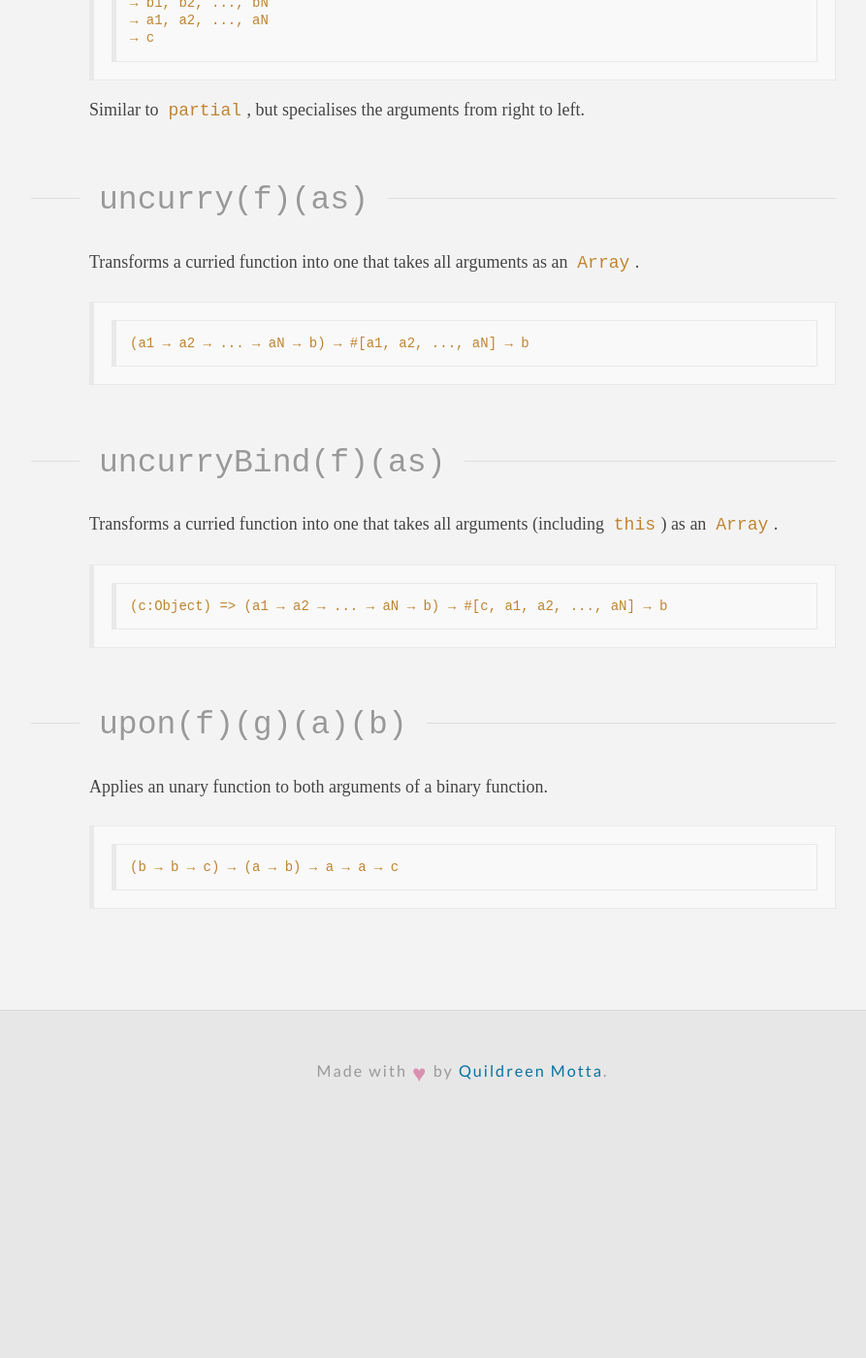
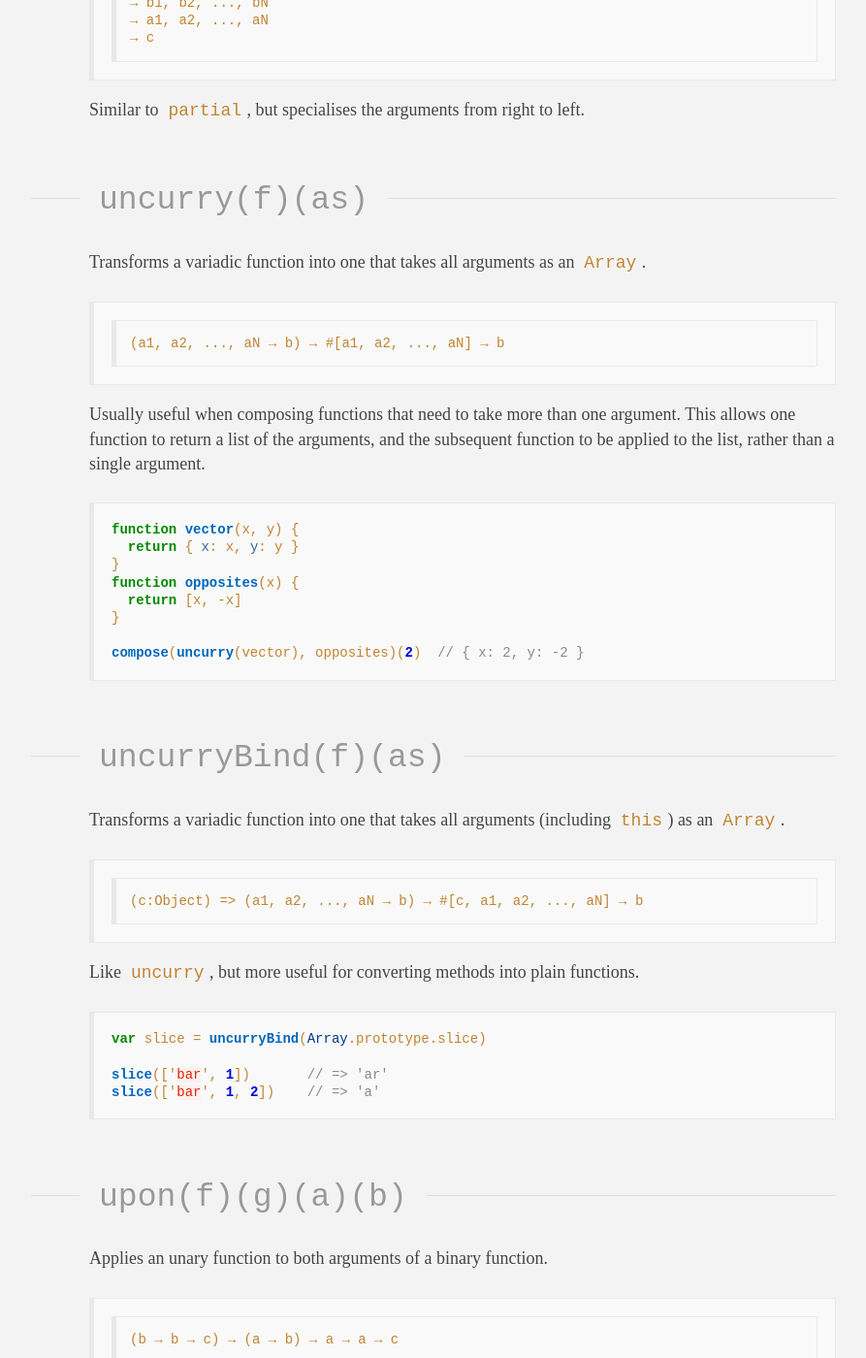
Before and after one commit to folktale/folktale.github.io, a Jekyll site: the page built from documentation/api/core/lambda.md, in a window 1280 px wide and 1400 px high, scrolled down 5607 px. Shown: the whole window at 97% size, without its empty margins (163-1056 px from the left). Built offline with Jekyll 4.4.1, drawn with Linux system fonts in a browser that asks for light colours; some web fonts are replaced; before the commit the page ends 6775 px from its top, so only the background shows below that; some of the changed text lies outside the part shown.

Commit message:
Examples for upon/uncurry

```diff
--- a/documentation/api/core/lambda.md
+++ b/documentation/api/core/lambda.md
@@ -199,19 +199,43 @@
 
 ## `uncurry(f)(as)`
 
-Transforms a curried function into one that takes all arguments as an `Array`.
+Transforms a variadic function into one that takes all arguments as an `Array`.
 
-    (a1 → a2 → ... → aN → b) → #[a1, a2, ..., aN] → b
+    (a1, a2, ..., aN → b) → #[a1, a2, ..., aN] → b
 {:lang=oblige}
+
+Usually useful when composing functions that need to take more than one
+argument. This allows one function to return a list of the arguments, and the
+subsequent function to be applied to the list, rather than a single argument.
+
+{% highlight js %}
+function vector(x, y) {
+  return { x: x, y: y }
+}
+function opposites(x) {
+  return [x, -x]
+}
+
+compose(uncurry(vector), opposites)(2)  // { x: 2, y: -2 }
+{% endhighlight %}
 
 
 ## `uncurryBind(f)(as)`
 
-Transforms a curried function into one that takes all arguments (including
+Transforms a variadic function into one that takes all arguments (including
 `this`) as an `Array`.
 
-    (c:Object) => (a1 → a2 → ... → aN → b) → #[c, a1, a2, ..., aN] → b
+    (c:Object) => (a1, a2, ..., aN → b) → #[c, a1, a2, ..., aN] → b
 {:lang=oblige}
+
+Like `uncurry`, but more useful for converting methods into plain functions.
+
+{% highlight js %}
+var slice = uncurryBind(Array.prototype.slice)
+
+slice(['bar', 1])       // => 'ar'
+slice(['bar', 1, 2])    // => 'a'
+{% endhighlight %}
 
 
 ## `upon(f)(g)(a)(b)`
@@ -221,6 +245,24 @@
     (b → b → c) → (a → b) → a → a → c
 {:lang=oblige}
 
+Generally useful for transforming things in higher-order operations that take a
+binary function (e.g.: sorting, folding), before applying the function.
+
+{% highlight js %}
+function first(a) {
+  return a[0]
+}
+function compare(a, b) {
+  return a < b?  -1
+  :      a > b?   1
+  :      /* _ */  0
+}
+
+[[3, 'foo'], [1, 'bar'], [2, 'baz']].sort(upon(compare, first))
+// => [[1, 'bar'], [2, 'baz'], [3, 'foo']]
+{% endhighlight %}
+
+
 <!-- Links -->
 [Functor]: https://github.com/fantasyland/fantasy-land#functor
 [curried]: http://en.wikipedia.org/wiki/Currying
```
